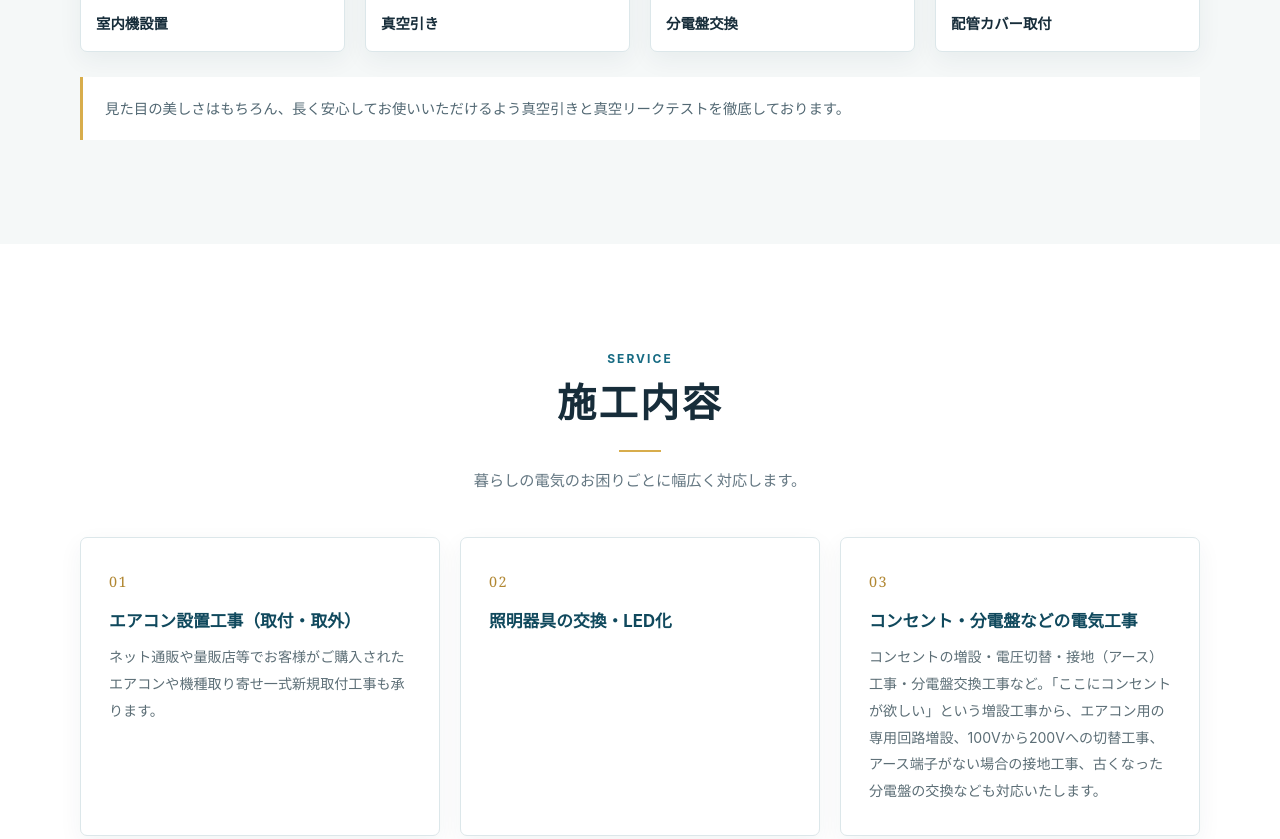
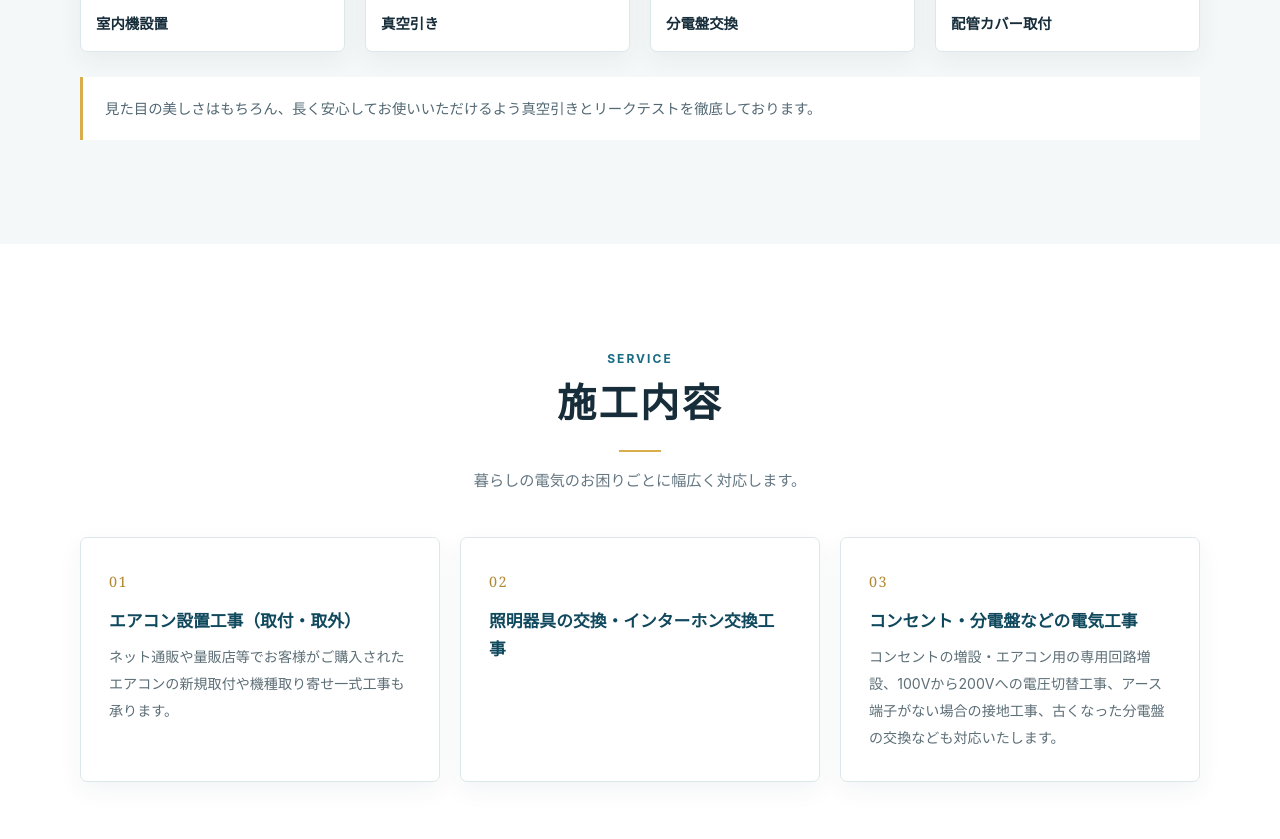
Before and after one commit to miyaharadenko/Miyaharadenko.github.io, a plain HTML site: page index.html in a window 1280 px wide. Shown: the part 1972-2811 px from the top of the page. Drawn offline with Linux system fonts and the light colour scheme.

Commit message:
Update text for clarity in index.html

```diff
--- a/index.html
+++ b/index.html
@@ -72,7 +72,7 @@
           <figcaption>配管カバー取付</figcaption>
         </figure>
       </div>
-      <p class="gallery-note reveal">見た目の美しさはもちろん、長く安心してお使いいただけるよう真空引きと真空リークテストを徹底しております。</p>
+      <p class="gallery-note reveal">見た目の美しさはもちろん、長く安心してお使いいただけるよう真空引きとリークテストを徹底しております。</p>
     </section>
 
     <section class="section" id="service">
@@ -85,16 +85,16 @@
         <article class="service-card reveal">
           <span class="service-card__number">01</span>
           <h3>エアコン設置工事（取付・取外）</h3>
-          <p>ネット通販や量販店等でお客様がご購入されたエアコンや機種取り寄せ一式新規取付工事も承ります。</p>
+          <p>ネット通販や量販店等でお客様がご購入されたエアコンの新規取付や機種取り寄せ一式工事も承ります。</p>
         </article>
         <article class="service-card reveal">
           <span class="service-card__number">02</span>
-          <h3>照明器具の交換・LED化</h3>
+          <h3>照明器具の交換・インターホン交換工事</h3>
         </article>
         <article class="service-card reveal">
           <span class="service-card__number">03</span>
           <h3>コンセント・分電盤などの電気工事</h3>
-          <p>コンセントの増設・電圧切替・接地（アース）工事・分電盤交換工事など。「ここにコンセントが欲しい」という増設工事から、エアコン用の専用回路増設、100Vから200Vへの切替工事、アース端子がない場合の接地工事、古くなった分電盤の交換なども対応いたします。</p>
+          <p>コンセントの増設・エアコン用の専用回路増設、100Vから200Vへの電圧切替工事、アース端子がない場合の接地工事、古くなった分電盤の交換なども対応いたします。</p>
         </article>
       </div>
     </section>
```
